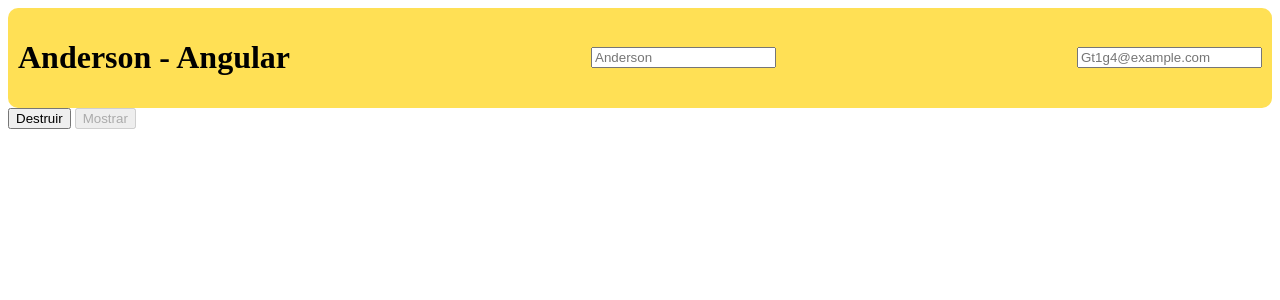
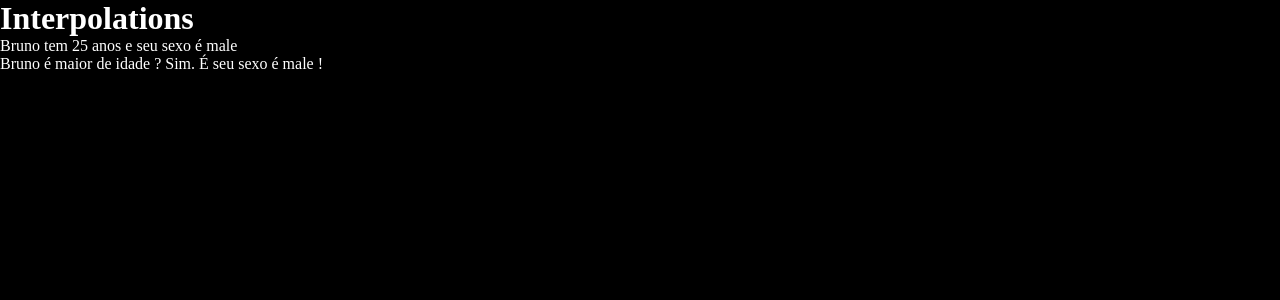
Before and after one commit to andersonjhonatan/study-Angular, an Angular app: page / in a window 1280 px wide. Shown: the top 300 px of the page. Built offline with nearby package versions, Linux system fonts and the light colour scheme.

Commit message:
feat: interpolation

```diff
--- a/src/app/app.component.ts
+++ b/src/app/app.component.ts
@@ -1,33 +1,19 @@
-import { Component, OnChanges, OnDestroy, OnInit } from '@angular/core';
+import { Component, OnInit } from '@angular/core';
 import { CommonModule } from '@angular/common';
 import { RouterOutlet } from '@angular/router';
-import { TitleComponent } from './header/title.component';
+import { DataBidingComponent } from './data-biding/data-biding.component';
 
 @Component({
   selector: 'app-root',
   standalone: true,
-  imports: [CommonModule, RouterOutlet, TitleComponent],
-  template: `<app-title
-      title="Anderson - Angular"
-      name="Anderson"
-      email="Gt1g4@example.com"
-      *ngIf="aparecer"
-    ></app-title>
-    <button (click)="destroy()" [disabled]="!aparecer">Destruir</button>
-    {{ Destrui }}
-    <button (click)="aparecer = !aparecer" [disabled]="aparecer">Mostrar</button>
+  imports: [CommonModule, RouterOutlet, DataBidingComponent],
+  template: ` <app-data-biding></app-data-biding>
     <router-outlet></router-outlet>`,
 })
 export class AppComponent implements OnInit {
-  public aparecer: boolean = true;
-  public Destrui: string = '';
+  constructor() {}
 
-  constructor() {}
-  destroy(): void {
-    this.aparecer = false;
-    this.Destrui = 'Agora foi bem Destruido';
-  }
   ngOnInit(): void {
-    console.log('Anderson chegou!');
+    console.log('app init');
   }
 }
--- /dev/null
+++ b/src/app/data-biding/data-biding.component.html
@@ -0,0 +1,8 @@
+<h1>Interpolations</h1>
+
+<p>{{ name }} tem {{ age }} anos e seu sexo é {{ sex }}</p>
+
+<p>
+  {{ name }} é maior de idade ? {{ age > 18 ? "Sim." : "Não." }} É seu sexo é
+  {{ sex }} !
+</p>
--- /dev/null
+++ b/src/app/data-biding/data-biding.component.ts
@@ -0,0 +1,21 @@
+import { Component, OnInit } from '@angular/core';
+import { CommonModule } from '@angular/common';
+
+@Component({
+  selector: 'app-data-biding',
+  standalone: true,
+  imports: [CommonModule],
+  templateUrl: './data-biding.component.html',
+  styleUrl: './data-biding.component.css'
+})
+export class DataBidingComponent implements OnInit {
+
+  public name: string = 'Bruno';
+  public sex: string = 'male';
+  public age: number = 25;
+
+  constructor() {}
+
+  ngOnInit(): void {}
+
+}
--- a/src/app/header/title.component.css
+++ /dev/null
@@ -1,8 +0,0 @@
-.title {
-  display: flex;
-  justify-content: space-between;
-  align-items: center;
-  padding: 10px;
-  background-color: rgb(255, 224, 85);
-  border-radius: 10px;
-}
--- a/src/app/header/title.component.html
+++ /dev/null
@@ -1,5 +0,0 @@
-<div class="title">
-  <h1>{{ title }}</h1>
-  <input type="text" placeholder="{{ name }}" />
-  <input type="text" placeholder="{{ email }}" />
-</div>
--- a/src/app/header/title.component.ts
+++ /dev/null
@@ -1,24 +0,0 @@
-import { Component, Input, OnChanges, OnDestroy, OnInit } from '@angular/core';
-import { CommonModule } from '@angular/common';
-
-@Component({
-  selector: 'app-title',
-  standalone: true,
-  imports: [CommonModule],
-  templateUrl: './title.component.html',
-  styleUrl: './title.component.css',
-})
-export class TitleComponent implements OnChanges, OnDestroy {
-  @Input() title: string = 'Bem vindo ao primeiro projet!';
-  @Input() name: string = 'Name';
-  @Input() email: string = 'Email';
-
-
-  ngOnChanges(): void {
-    console.log('Anderson mudou!');
-  }
-
-  ngOnDestroy(): void {
-    console.log('Anderson destruiu!');
-  }
-}
--- a/src/styles.css
+++ b/src/styles.css
@@ -1 +1,13 @@
 /* You can add global styles to this file, and also import other style files */
+* {
+  margin: 0;
+  padding: 0;
+  box-sizing: border-box;
+}
+
+html,
+body {
+  height: 100%;
+  background-color: black;
+  color: white;
+}
```
Also changed, not shown: src/app/data-biding/data-biding.component.css (added), 1 other file (tests, documents, lock files or other folders).
